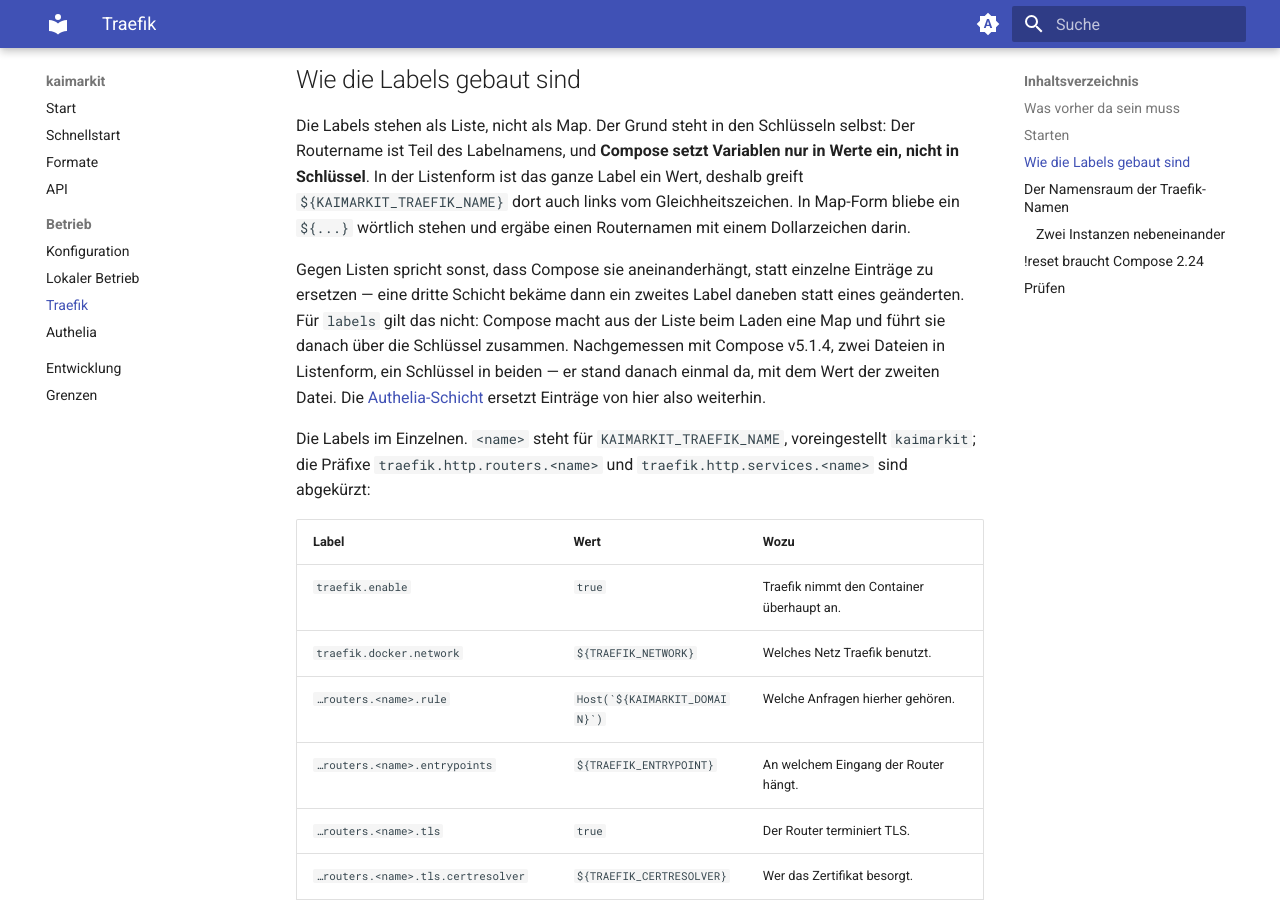
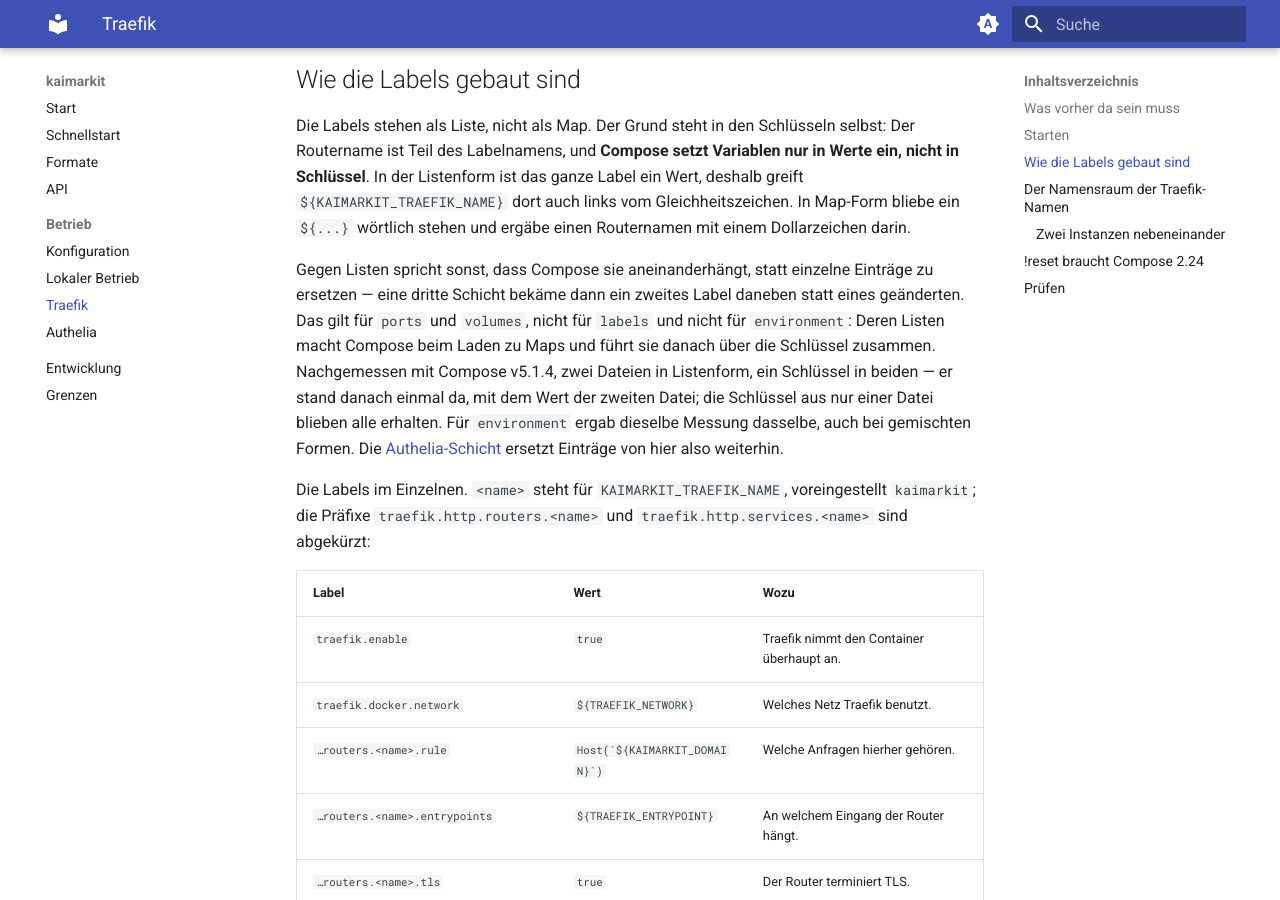
Before and after one commit to 0x2e6b6169/kaimarkit, an MkDocs documentation site: the page built from docs/betrieb/traefik.md, in a window 1280 px wide and 900 px high, scrolled down 968 px. Built offline with MkDocs 1.6.1 and Material for MkDocs 9.7.7, drawn with Linux system fonts in a browser that asks for light colours; the version menu is left out.

Commit message:
docs(compose): replace a disproved comment with a measurement
The base compose file justified the map form for `environment` with
"Compose merges lists additively, maps replace single keys". IN-16 had
already disproved that for `labels`. Measured it for `environment` too,
with Compose v5.1.4: a list is normalised to a map at load time and
merged over the keys, in both directions and across mixed forms. Keys
that only one file names all survive. `ports` and `volumes` are the
ones that get appended.

So the map form stays, but for readability and for a visible per-key
override — no technical claim behind it.

Two more comments that were missing:

- The Authelia layer holds both substitution forms on one line,
  `${...:-default}` for the namespace and `${...-default}` for the
  middlewares. Unifying them would remove two documented settings.
- Chaining in the `.env` only works forwards; a note at the head of
  `.env.example` says so, because the file invites re-sorting.

Comments and docs only. `docker compose config` is byte-identical
across all three layer combinations, before and after.

Co-Authored-By: Claude Opus 5 (1M context) <noreply@anthropic.com>

```diff
--- a/docs/betrieb/traefik.md
+++ b/docs/betrieb/traefik.md
@@ -48,11 +48,13 @@ Dollarzeichen darin.
 
 Gegen Listen spricht sonst, dass Compose sie aneinanderhängt, statt einzelne Einträge
 zu ersetzen — eine dritte Schicht bekäme dann ein zweites Label daneben statt eines
-geänderten. Für `labels` gilt das nicht: Compose macht aus der Liste beim Laden eine
-Map und führt sie danach über die Schlüssel zusammen. Nachgemessen mit Compose v5.1.4,
-zwei Dateien in Listenform, ein Schlüssel in beiden — er stand danach einmal da, mit
-dem Wert der zweiten Datei. Die [Authelia-Schicht](authelia.md) ersetzt Einträge von
-hier also weiterhin.
+geänderten. Das gilt für `ports` und `volumes`, nicht für `labels` und nicht für
+`environment`: Deren Listen macht Compose beim Laden zu Maps und führt sie danach über
+die Schlüssel zusammen. Nachgemessen mit Compose v5.1.4, zwei Dateien in Listenform,
+ein Schlüssel in beiden — er stand danach einmal da, mit dem Wert der zweiten Datei;
+die Schlüssel aus nur einer Datei blieben alle erhalten. Für `environment` ergab
+dieselbe Messung dasselbe, auch bei gemischten Formen. Die
+[Authelia-Schicht](authelia.md) ersetzt Einträge von hier also weiterhin.
 
 Die Labels im Einzelnen. `<name>` steht für `KAIMARKIT_TRAEFIK_NAME`, voreingestellt
 `kaimarkit`; die Präfixe `traefik.http.routers.<name>` und
```
Also changed, not shown: 4 other files.
